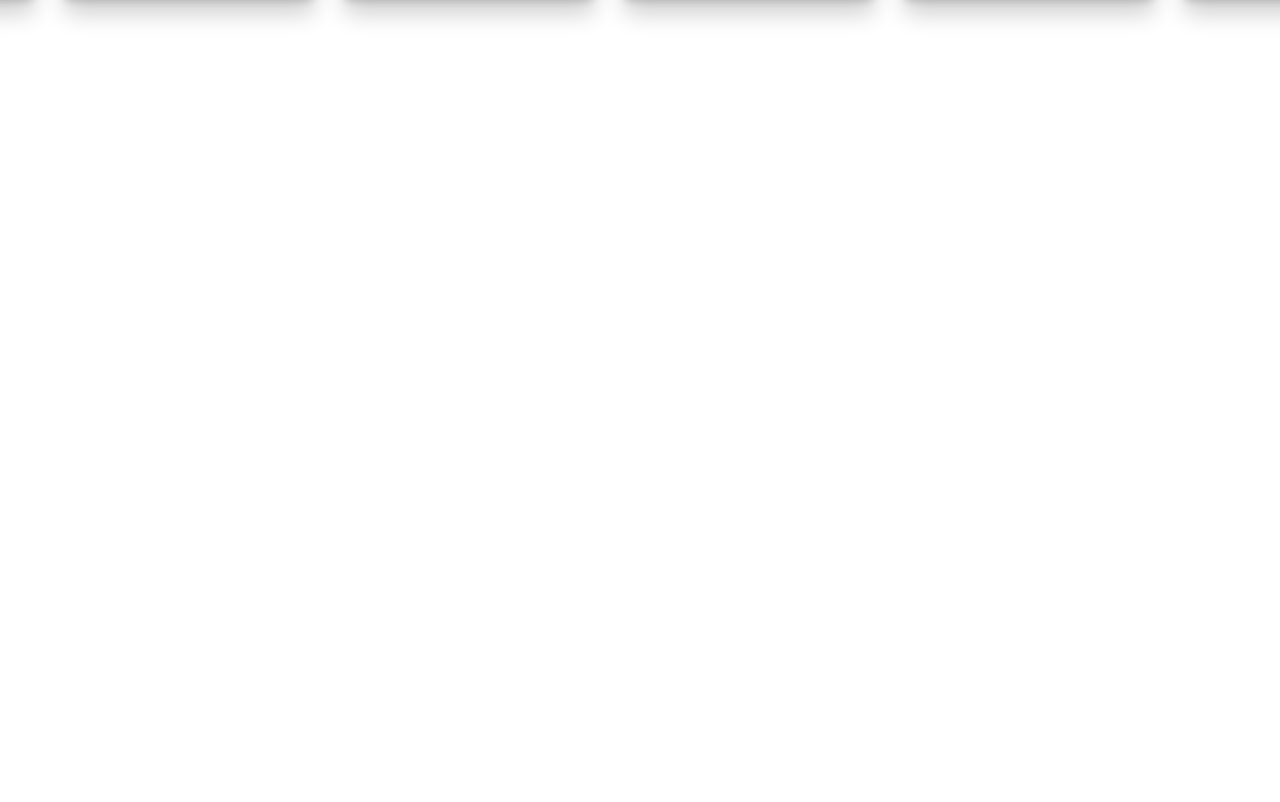
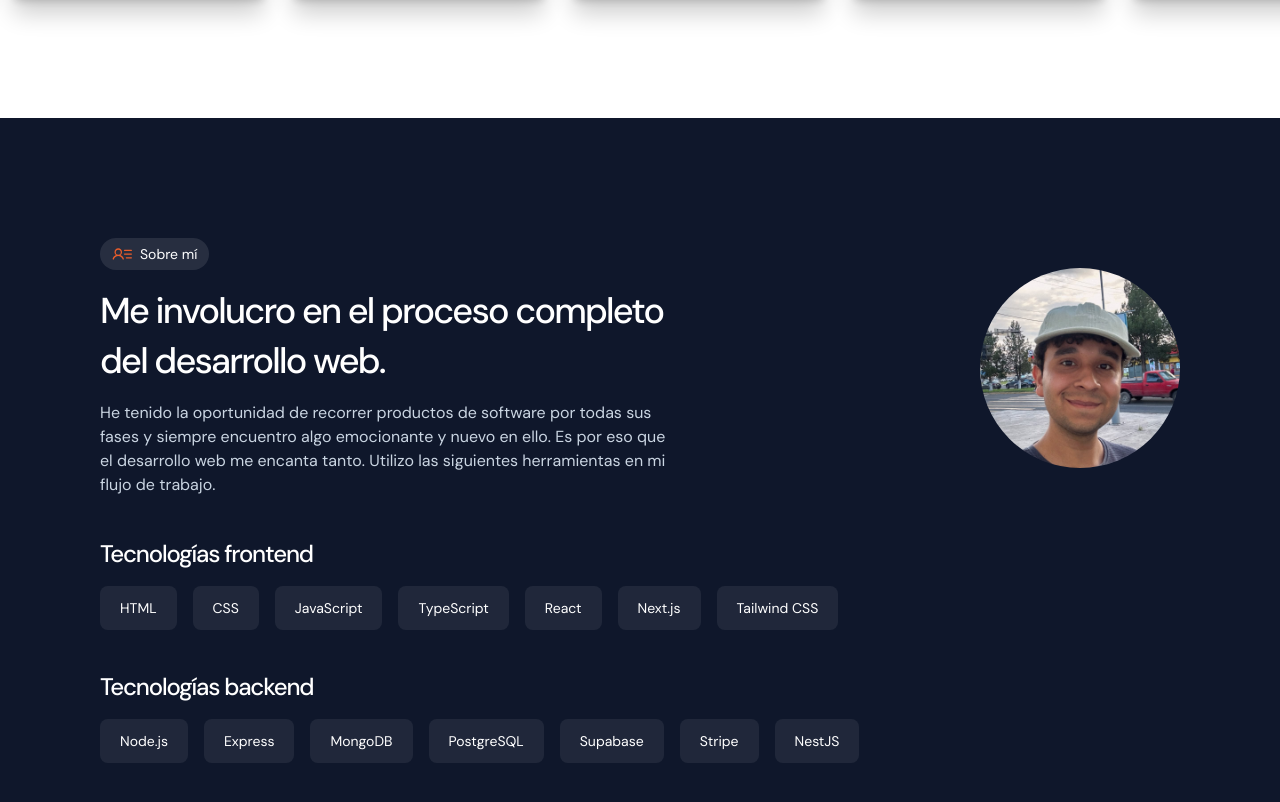
Before and after one commit to kevtorres23/web-portfolio, a Next.js app in the folder portfolio/: page / in a window 1280 px wide. Shown: the part 778-1580 px from the top of the page. Before the commit the page ends 896 px from the top, so only its background shows below. Built offline with nearby package versions, Linux system fonts and the light colour scheme.

Commit message:
Segunda sección (Sobre mí) terminada

```diff
--- a/portfolio/app/page.tsx
+++ b/portfolio/app/page.tsx
@@ -1,12 +1,15 @@
 import LandingHero from "@/ui-sections/landing/LandingHero";
 import Navbar from "@/components/Navbar";
+import AboutMe from "@/ui-sections/landing/AboutMe";
 
 export default function Home() {
   return (
     <div className="flex flex-col flex-1 items-center justify-center bg-white font-sans">
       <Navbar />
 
-      <LandingHero/>
+      <LandingHero />
+
+      <AboutMe />
     </div>
   );
 }
--- a/portfolio/components/Navbar.tsx
+++ b/portfolio/components/Navbar.tsx
@@ -5,7 +5,7 @@ import Button from "./Button";
 
 export default function Navbar() {
   return (
-    <div className="w-full xl:px-60 md:px-20 md:pt-5 fixed top-0">
+    <div className="z-999 w-full xl:px-60 md:px-20 md:pt-5 fixed top-0">
       <nav className="gap-3 flex w-full flex-row justify-between items-center bg-white border border-slate-200 px-7 md:py-3 py-5 md:rounded-full rounded-none shadow-[0_8px_30px_rgb(0,0,0,0.08)]">
         <p className="text-lg text-slate-900 font-semibold tracking-tighter">
           Kevin Torres
--- /dev/null
+++ b/portfolio/components/Tag.tsx
@@ -0,0 +1,42 @@
+"use client";
+
+import {
+  UserListIcon,
+  StackIcon,
+  LaptopIcon,
+  PaletteIcon,
+  ChatCircleDotsIcon,
+} from "@phosphor-icons/react";
+import React from "react";
+
+type TagProps = {
+  text: string;
+  icon: React.ReactNode;
+  isDark: boolean;
+};
+
+type Icons = "aboutme" | "fullstack" | "design" | "frontend" | "contact";
+
+export default function Tag(props: TagProps) {
+  const icons: Record<Icons, React.ReactNode> = {
+    aboutme: <UserListIcon size={20} className="text-main" />,
+    fullstack: <StackIcon size={20} className="text-main" />,
+    design: <PaletteIcon size={20} className="text-main" />,
+    frontend: <LaptopIcon size={20} className="text-main" />,
+    contact: <ChatCircleDotsIcon size={20} className="text-main" />,
+  };
+
+  return (
+    <div
+      className={`bg-white px-3 py-1.5 self-start items-center justify-center flex rounded-full flex-row gap-2 ${props.isDark ? "bg-white/10" : "border border-main"}`}
+    >
+      {icons[props.icon as keyof Record<Icons, React.ReactNode>]}
+
+      <p
+        className={`text-sm ${props.isDark ? "text-white" : "text-slate-600"}`}
+      >
+        {props.text}
+      </p>
+    </div>
+  );
+}
--- /dev/null
+++ b/portfolio/components/ToolCard.tsx
@@ -0,0 +1,7 @@
+export default function ToolCard({ toolName }: { toolName: string }) {
+  return (
+    <div className="px-5 py-3 rounded-lg bg-white/7 hover:bg-white/10">
+      <p className="text-sm font-normal text-white">{toolName}</p>
+    </div>
+  );
+}
--- a/portfolio/package.json
+++ b/portfolio/package.json
@@ -9,6 +9,7 @@
     "lint": "eslint"
   },
   "dependencies": {
+    "@phosphor-icons/react": "^2.1.10",
     "motion": "^14.6.0",
     "next": "16.4.2",
     "react": "19.3.0",
--- /dev/null
+++ b/portfolio/ui-sections/landing/AboutMe.tsx
@@ -0,0 +1,67 @@
+import Tag from "@/components/Tag";
+import ToolCard from "@/components/ToolCard";
+
+export default function AboutMe() {
+  const frontendStack = [
+    "HTML",
+    "CSS",
+    "JavaScript",
+    "TypeScript",
+    "React",
+    "Next.js",
+    "Tailwind CSS",
+  ];
+
+  const backendStack = [
+    "Node.js",
+    "Express",
+    "MongoDB",
+    "PostgreSQL",
+    "Supabase",
+    "Stripe",
+    "NestJS",
+  ];
+
+  return (
+    <main className="w-full flex flex-col items-start gap-10 h-auto bg-slate-900 md:py-30 py-25 md:px-25 px-8">
+      <div className="flex md:flex-row flex-col gap-10 w-full md:items-center items-start justify-between">
+        <section className="flex flex-col gap-4 lg:max-w-xl">
+          <Tag icon="aboutme" text="Sobre mí" isDark />
+          <h1 className="text-4xl/snug font-medium tracking-tighter">
+            Me involucro en el proceso completo del desarrollo web.
+          </h1>
+          <p className="text-slate-300">
+            He tenido la oportunidad de recorrer productos de software por todas
+            sus fases y siempre encuentro algo emocionante y nuevo en ello. Es
+            por eso que el desarrollo web me encanta tanto. Utilizo las
+            siguientes herramientas en mi flujo de trabajo.
+          </p>
+        </section>
+
+        <div className="md:w-50 md:h-50 w-40 h-40 rounded-full bg-[url(../public/me.jpeg)] bg-cover bg-no-repeat bg-center"></div>
+      </div>
+
+      <section className="flex flex-col gap-4">
+        <h1 className="text-2xl/snug font-medium tracking-tighter">
+          Tecnologías frontend
+        </h1>
+        <div className="flex flex-row gap-4 flex-wrap">
+          {frontendStack.map((tool, id) => {
+            return <ToolCard key={id} toolName={tool} />;
+          })}
+        </div>
+      </section>
+
+      <section className="flex flex-col gap-4">
+        <h1 className="text-2xl/snug font-medium tracking-tighter">
+          Tecnologías backend
+        </h1>
+        <div className="flex flex-row gap-4 flex-wrap">
+          {backendStack.map((tool, id) => {
+            return <ToolCard key={id} toolName={tool} />;
+          })}
+        </div>
+      </section>
+    </main>
+  );
+}
```
Also changed, not shown: portfolio/public/me.jpeg (added), 1 other file (tests, documents, lock files or other folders).
